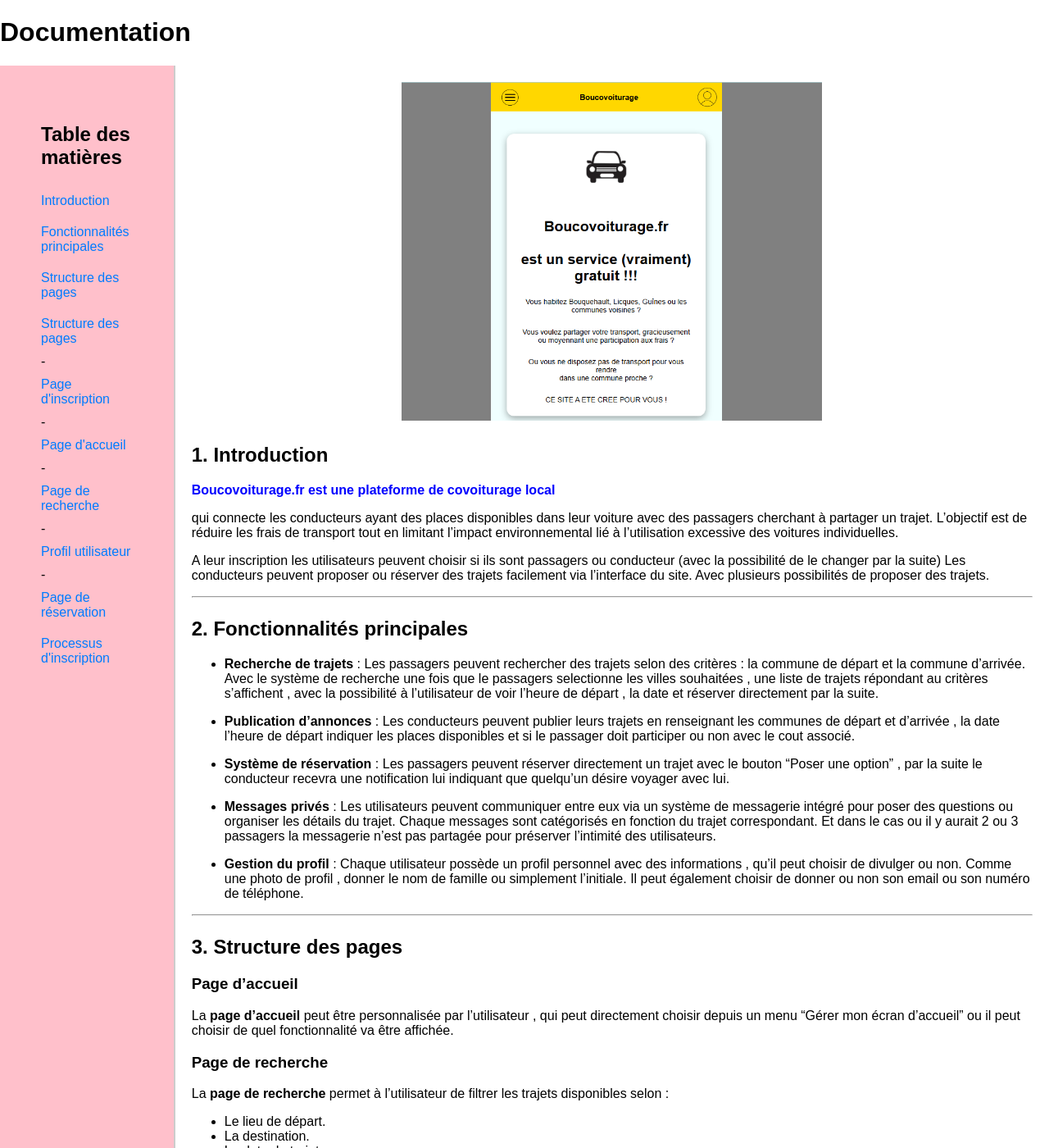
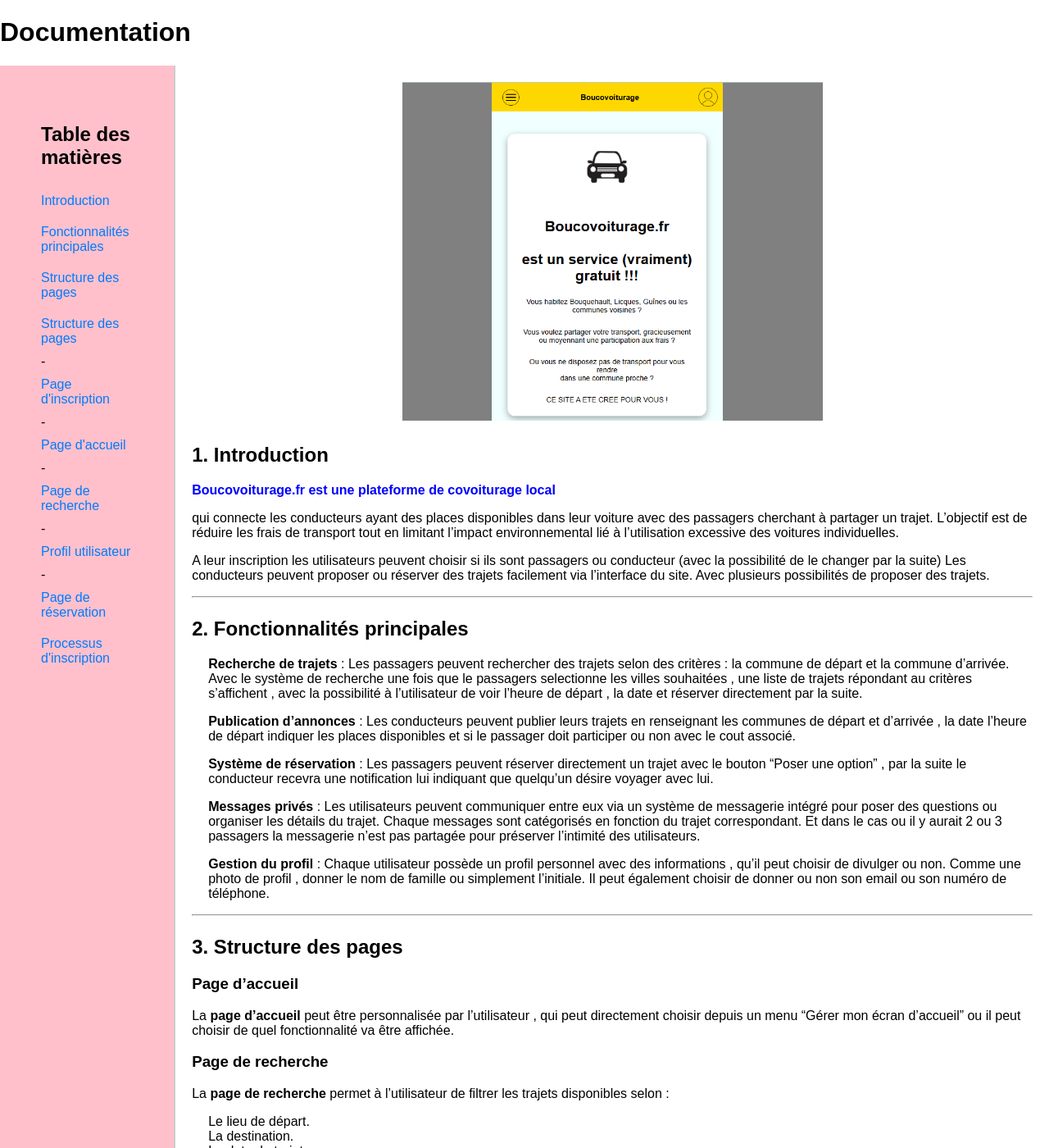
Before and after one commit to mazuriereve/mazuriereve.github.io, a Jekyll site: the page built from README.md, in a window 1280 px wide and 1400 px high. Shown: the whole window at 82% size. Built offline with Jekyll 4.4.1, drawn with Linux system fonts in a browser that asks for light colours; our own code applies the rules of GitHub Pages for plain Markdown files.

Commit message:
Update customs.css

```diff
--- a/assets/css/customs.css
+++ b/assets/css/customs.css
@@ -48,3 +48,8 @@ nav ul li a {
 nav ul li a:hover {
   text-decoration: underline;
 }
+
+ul {
+    list-style-type: none; /* Supprime les puces par défaut */
+    padding-left: 20px;   /* Ajoute un retrait */
+}
```
